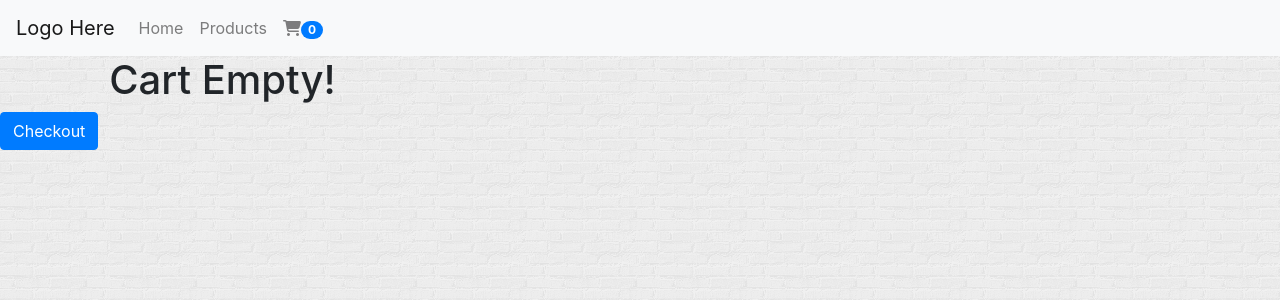
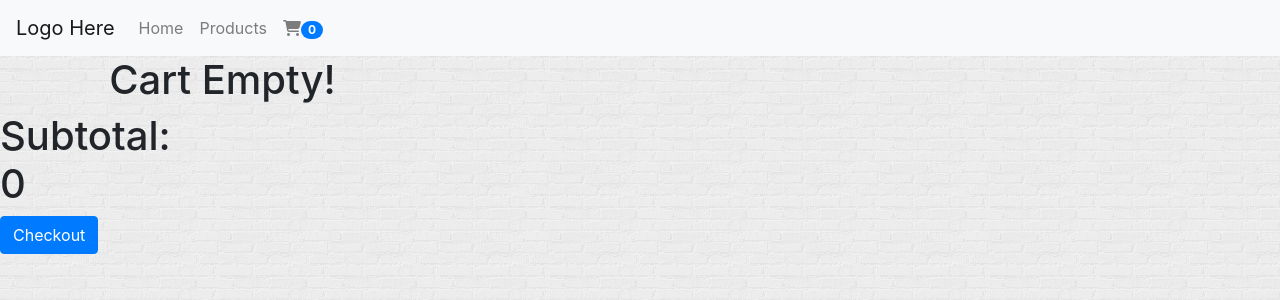
Before and after one commit to KantKontrol/DrumSite, a React (Create React App) app in the folder client/: page /cart in a window 1280 px wide. Shown: the top 300 px of the page. Built offline with nearby package versions, Linux system fonts and the light colour scheme.

Commit message:
added rudimentary subTotal

```diff
--- a/client/src/pages/Cart.js
+++ b/client/src/pages/Cart.js
@@ -6,12 +6,15 @@ export default function Cart(){
 
     const { cartItems } = React.useContext(GlobalContext);
 
+    let subTotal = 0;
+
     return (
         <div>
             <div className="row">
                 <div className="col-10" style={{ margin: "0px auto"}}>
                     {
                         cartItems.length > 0 ? cartItems.map(e => {
+                            subTotal+=e.price;
                             return <CartItem key={e.id} id={e.id} title={e.title} price={e.price} image={e.image} quantity={e.quantity} />
                         }) : <h1>Cart Empty!</h1>
                     }
@@ -19,6 +22,7 @@ export default function Cart(){
             </div>
             <div className="row">
                 <div className="col-2">
+                    <h1>Subtotal: {subTotal}</h1>
                     <button className="btn btn-primary" type="button">Checkout</button>
                 </div>
             </div>
```
